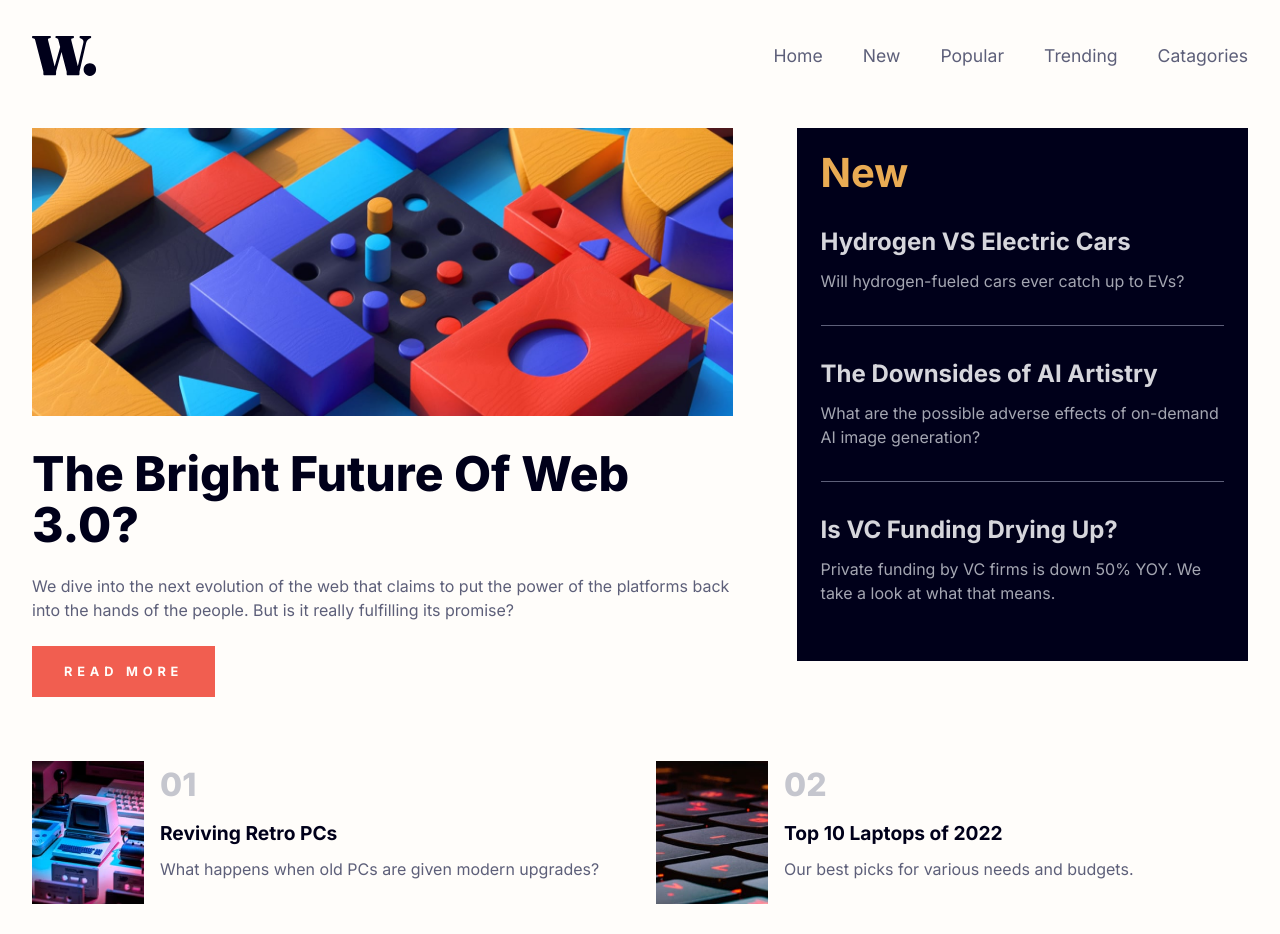
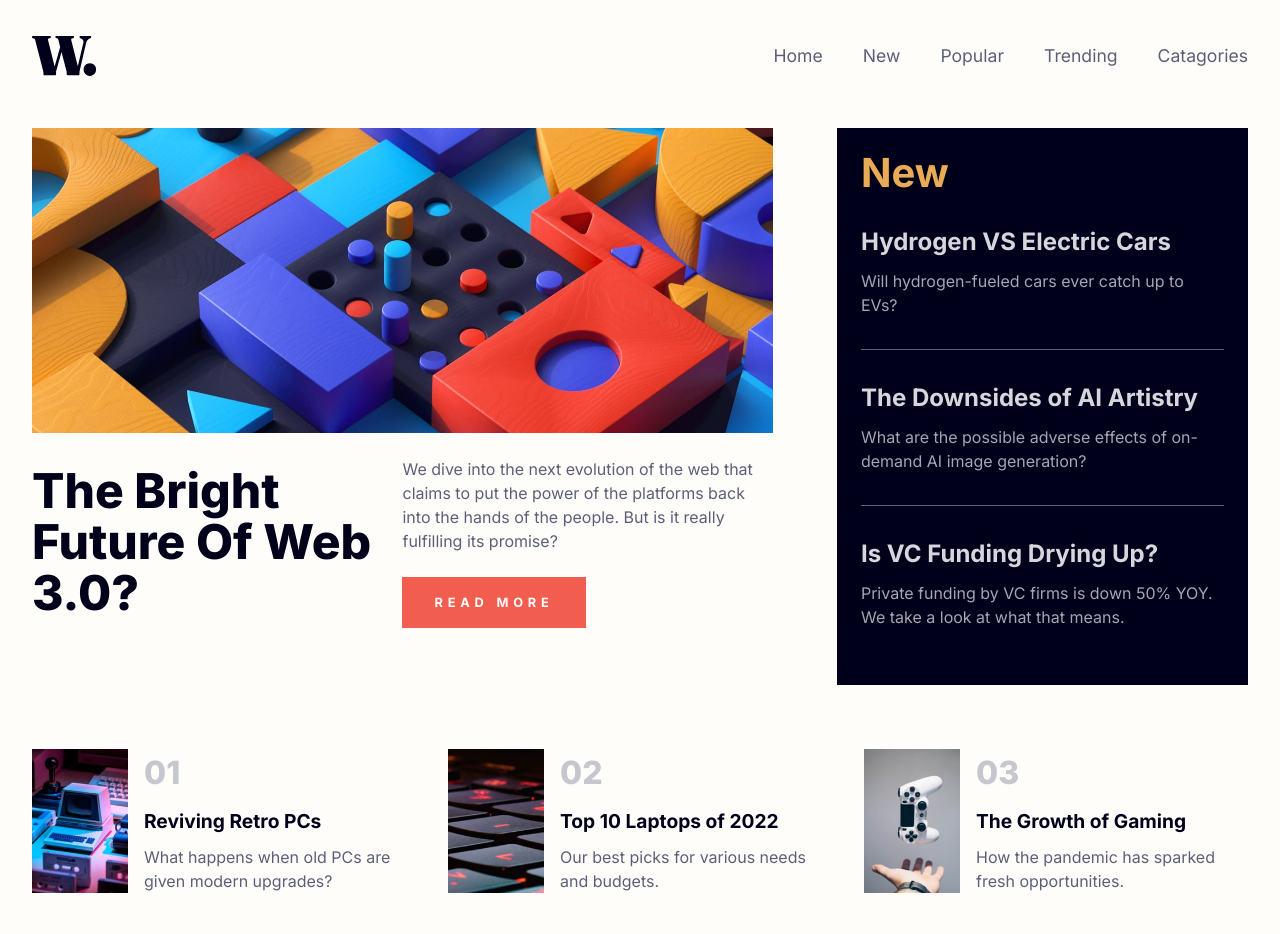
Before and after one commit to ze-n/newspage, a React (Create React App) app: page / in a window 1280 px wide. Shown: the top 934 px of the page. Built offline with nearby package versions, Linux system fonts and the light colour scheme.

Commit message:
fixed recommended section issue causing horizontal scrolling

```diff
--- a/src/components/Recommended.css
+++ b/src/components/Recommended.css
@@ -10,13 +10,14 @@
 .recommended__item {
   display: flex;
   flex: 1;
-  min-width: 390px;
+  min-width: 250px;
   cursor: pointer;
 }
 
 .recommended__item-img {
   overflow: hidden;
-  width: 7rem;
+  max-width: 6rem;
+  min-width: 6rem;
   object-fit: cover;
 }
 .recommended__item-detail {
--- a/src/globalStyles/utility.css
+++ b/src/globalStyles/utility.css
@@ -32,4 +32,10 @@
   .container {
     padding-inline: 2rem;
   }
+  .two-columns {
+    display: flex;
+  }
+  .two-columns > * {
+    flex: 1;
+  }
 }
```
